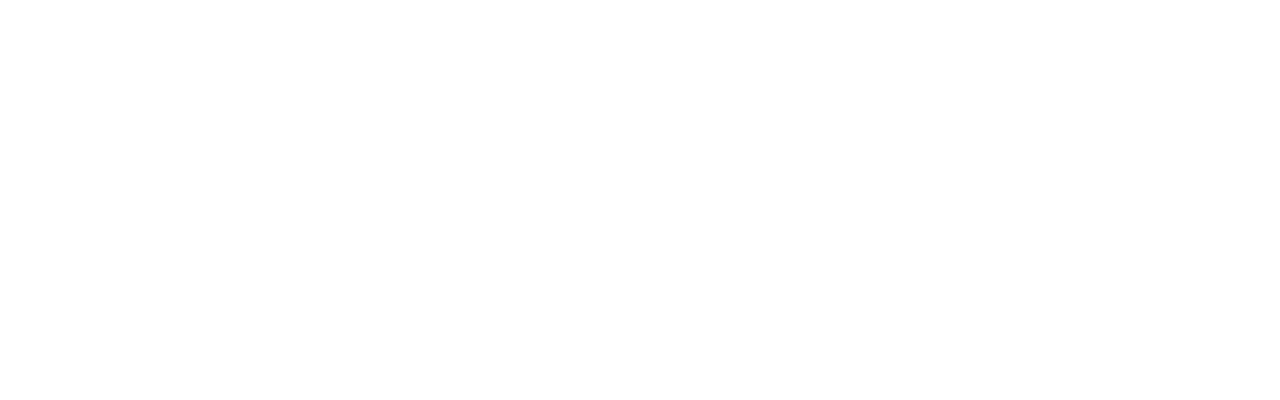
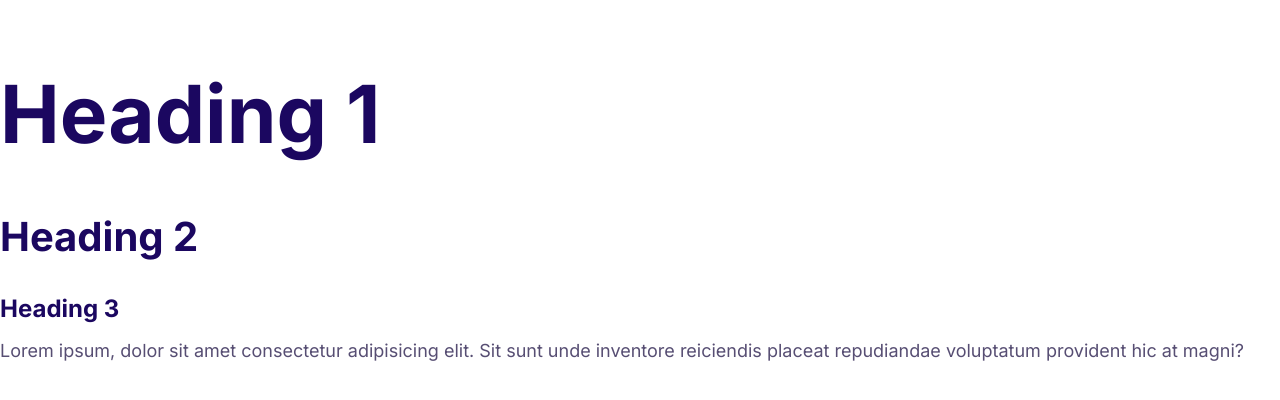
Before and after one commit to ZiadAlrzooq/Moshify, a plain HTML site: page index.html in a window 1280 px wide. Drawn offline with Linux system fonts and the light colour scheme.

Commit message:
Define the styles for the fonts.

```diff
--- a/css/styles.css
+++ b/css/styles.css
@@ -5,3 +5,53 @@
     --heading-color: #1b0760;
     --body-color: #574e73;
 }
+
+html {
+    font-size: 62.5%;
+}
+
+body {
+    font-family: Inter, Arial, Helvetica, sans-serif;
+    font-size: 2.4rem;
+    line-height: 1.5;
+    color: var(--body-color);
+}
+
+h1, h2, h3 {
+    color: var(--heading-color);
+    margin-bottom: 1rem;
+}
+
+h1 {
+    font-size: 7rem;
+}
+
+h2 {
+    font-size: 4rem;
+}
+
+h3 {
+    font-size: 3rem;
+}
+
+p {
+    margin-top: 0;
+}
+
+@media screen and (min-width: 1024px) {
+    body {
+        font-size: 1.8rem;
+    }
+
+    h1 {
+        font-size: 8rem;
+    }
+
+    h2 {
+        font-size: 4rem;
+    }
+
+    h3 {
+        font-size: 2.4rem;
+    }
+}
--- a/index.html
+++ b/index.html
@@ -1,13 +1,26 @@
 <!DOCTYPE html>
 <html lang="en">
-<head>
-    <meta charset="UTF-8">
-    <meta name="viewport" content="width=device-width, initial-scale=1.0">
+  <head>
+    <meta charset="UTF-8" />
+    <meta name="viewport" content="width=device-width, initial-scale=1.0" />
     <title>Document</title>
-    <link rel="stylesheet" href="css/normalize.css">
-    <link rel="stylesheet" href="css/styles.css">
-</head>
-<body>
-
-</body>
+    <link rel="preconnect" href="https://fonts.googleapis.com" />
+    <link rel="preconnect" href="https://fonts.gstatic.com" crossorigin />
+    <link
+      href="https://fonts.googleapis.com/css2?family=Inter:wght@400;700&display=swap"
+      rel="stylesheet"
+    />
+    <link rel="stylesheet" href="css/normalize.css" />
+    <link rel="stylesheet" href="css/styles.css" />
+  </head>
+  <body>
+    <h1>Heading 1</h1>
+    <h2>Heading 2</h2>
+    <h3>Heading 3</h3>
+    <p>
+      Lorem ipsum, dolor sit amet consectetur adipisicing elit. Sit sunt unde
+      inventore reiciendis placeat repudiandae voluptatum provident hic at
+      magni?
+    </p>
+  </body>
 </html>
```
